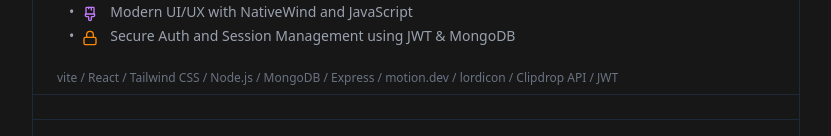
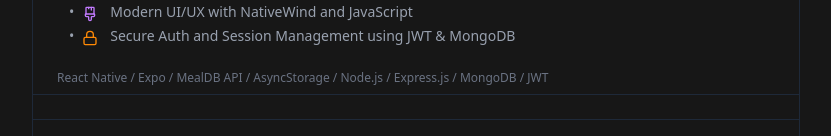
Before and after one commit to aryansenpaii/portfollio, a React (Vite) app: page / in a window 1280 px wide. Shown: the part 816-952 px from the top of the page, without its empty margins (224-1055 px from the left). Built offline with nearby package versions, Linux system fonts and the light colour scheme; some icons are missing.

Commit message:
testing #1

```diff
--- a/src/Component/Sideprojects.jsx
+++ b/src/Component/Sideprojects.jsx
@@ -67,7 +67,7 @@ const RecipikApp = ({ isDark }) => (
     </div>
 
     <div className={`text-xs px-6 ${isDark ? 'text-gray-500' : 'text-gray-500'}`}>
-      vite / React / Tailwind CSS / Node.js / MongoDB / Express / motion.dev / lordicon / Clipdrop API / JWT
+      React Native / Expo / MealDB API / AsyncStorage / Node.js / Express.js / MongoDB / JWT
     </div>
     <div className={`border-b py-1 mb-4 ${isDark ? 'border-gray-800' : 'border-gray-200'}`}>
     </div>
```
